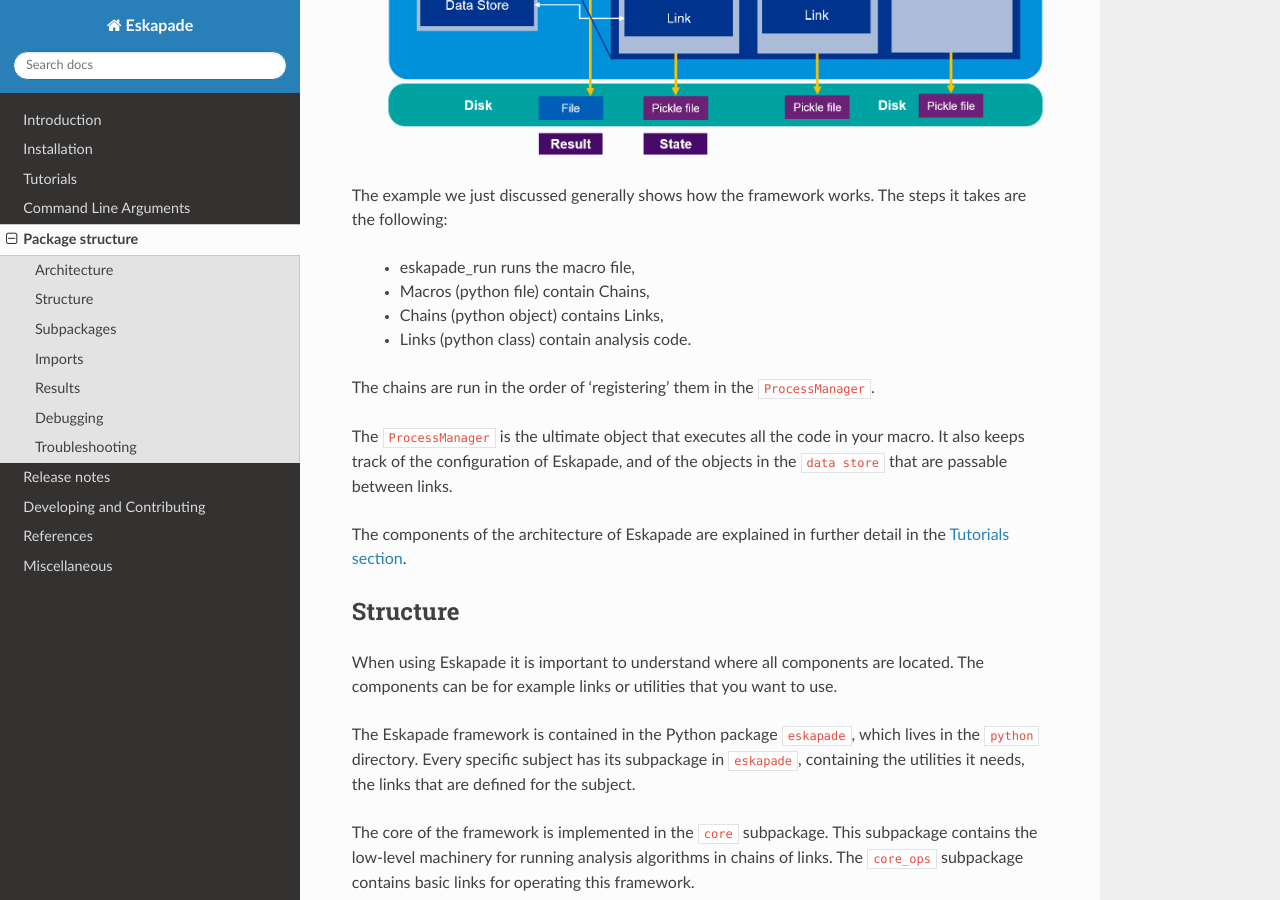
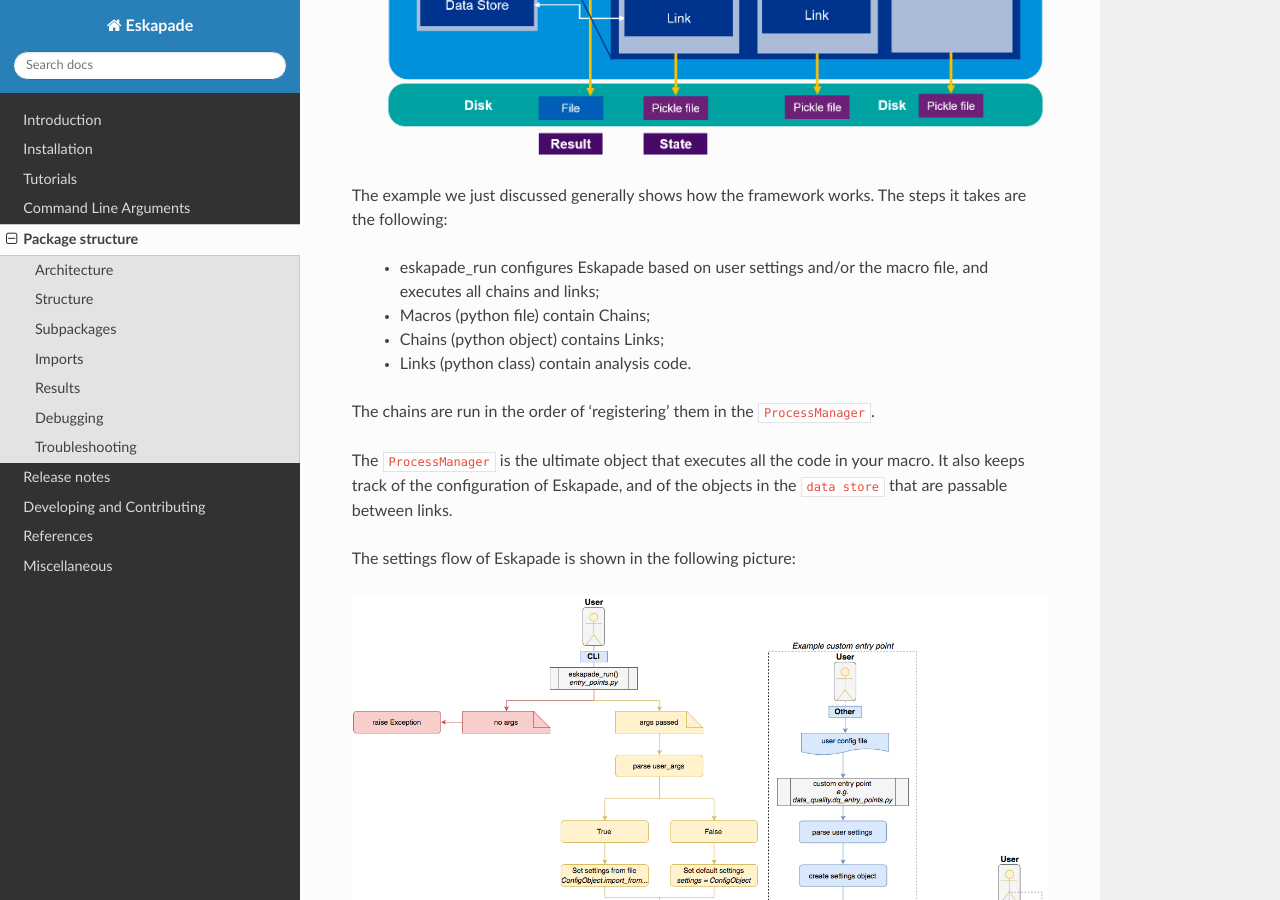
Before and after one commit to KaveIO/Eskapade, a Sphinx documentation site: the page built from docs/source/package_structure.rst, in a window 1280 px wide and 900 px high, scrolled down 669 px. Built offline with Sphinx 7.4.7 and the Read the Docs theme 2.0.0, drawn with Linux system fonts in a browser that asks for light colours; pages that are not in the unit, such as notebooks, are missing from menus; the version number could not be read and is left out.

Commit message:
Show Eskapade settings flow in package documentation

```diff
--- a/docs/source/package_structure.rst
+++ b/docs/source/package_structure.rst
@@ -15,9 +15,9 @@
 The example we just discussed generally shows how the framework works.
 The steps it takes are the following:
 
-  - eskapade_run runs the macro file,
-  - Macros (python file) contain Chains,
-  - Chains (python object) contains Links,
+  - eskapade_run configures Eskapade based on user settings and/or the macro file, and executes all chains and links;
+  - Macros (python file) contain Chains;
+  - Chains (python object) contains Links;
   - Links (python class) contain analysis code.
 
 The chains are run in the order of 'registering' them in the ``ProcessManager``.
@@ -25,8 +25,11 @@
 The ``ProcessManager`` is the ultimate object that executes all the code in your macro.
 It also keeps track of the configuration of Eskapade, and of the objects in the ``data store`` that are passable between links.
 
+The settings flow of Eskapade is shown in the following picture:
+
+.. image:: ../images/Eskapade_8_4_settings_flow.png
+
 The components of the architecture of Eskapade are explained in further detail in the `Tutorials section <tutorials.html>`_.
-
 
 
 Structure
```
